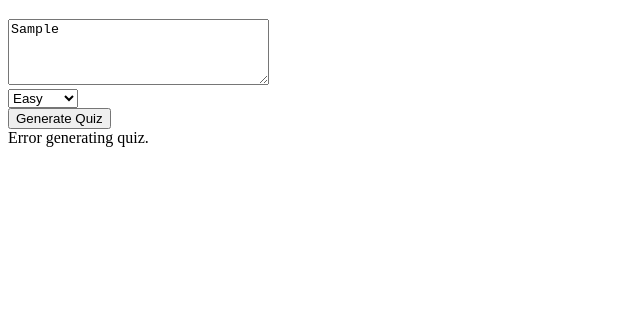
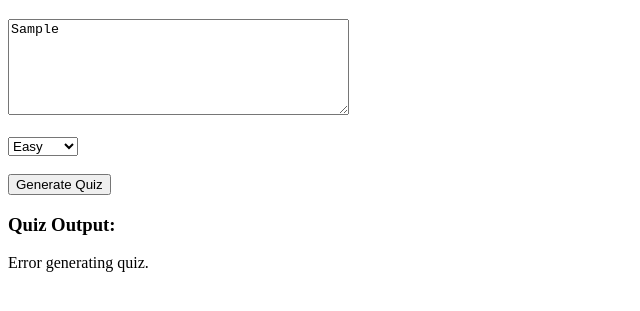
Before and after one commit to Karthikeya172001/ai-quizcraft, a website: page index.html in a window 1280 px wide. Both pictures are taken after typing "Sample" into the empty fields and a click on the button "Generate Quiz". Shown: the part 61-372 px from the top of the page, without its empty margins (0-640 px from the left). Drawn offline with Linux system fonts and the light colour scheme; no server answers.

Commit message:
Update index.html

```diff
--- a/index.html
+++ b/index.html
@@ -1,40 +1,58 @@
 <!DOCTYPE html>
-<html>
+<html lang="en">
 <head>
+<meta charset="UTF-8">
+<meta name="viewport" content="width=device-width, initial-scale=1.0">
 <title>AI QuizCraft</title>
 </head>
 <body>
 <h1>AI QuizCraft</h1>
-  <textarea id="notes" placeholder="Paste teacher notes here" rows="4" cols="30"></textarea><br>
+
+<textarea id="notes" placeholder="Paste teacher notes here" rows="6" cols="40"></textarea><br><br>
+
 <select id="difficulty">
   <option value="easy">Easy</option>
   <option value="medium">Medium</option>
   <option value="hard">Hard</option>
-  </select><br>
+</select><br><br>
+
 <button onclick="generateQuiz()">Generate Quiz</button>
+
+<h3>Quiz Output:</h3>
 <div id="quiz"></div>
 
 <script>
+const BACKEND_URL = "https://ai-quizcraft.onrender.com"; // Replace with your Render URL
+
 async function generateQuiz() {
   const notes = document.getElementById("notes").value;
   const difficulty = document.getElementById("difficulty").value;
   const container = document.getElementById("quiz");
-      container.innerHTML = "Generating...";
+  container.innerHTML = "Generating quiz...";
 
   try {
-        const response = await fetch("/quiz", {
+    const response = await fetch(`${BACKEND_URL}/quiz`, {
       method: "POST",
       headers: { "Content-Type": "application/json" },
       body: JSON.stringify({ notes, difficulty })
     });
+
+    if (!response.ok) {
+      container.innerHTML = `Error: ${response.statusText}`;
+      return;
+    }
+
     const data = await response.json();
     container.innerHTML = "";
 
     data.forEach((q, idx) => {
       const div = document.createElement("div");
       div.innerHTML = `<p>${idx+1}. ${q.question}</p>` +
-            q.options.map((opt, i) => `<button onclick="alert('${i===q.answer ? 'Correct!' : 'Wrong!'}')">${opt}</button>`).join("");
+        q.options.map((opt, i) =>
+          `<button onclick="alert('${i===q.answer ? 'Correct!' : 'Wrong!'}')">${opt}</button>`
+        ).join(" ");
       container.appendChild(div);
+      container.appendChild(document.createElement("hr"));
     });
   } catch (err) {
     container.innerHTML = "Error generating quiz.";
```
Lines whose indentation alone changed are shown as unchanged.
